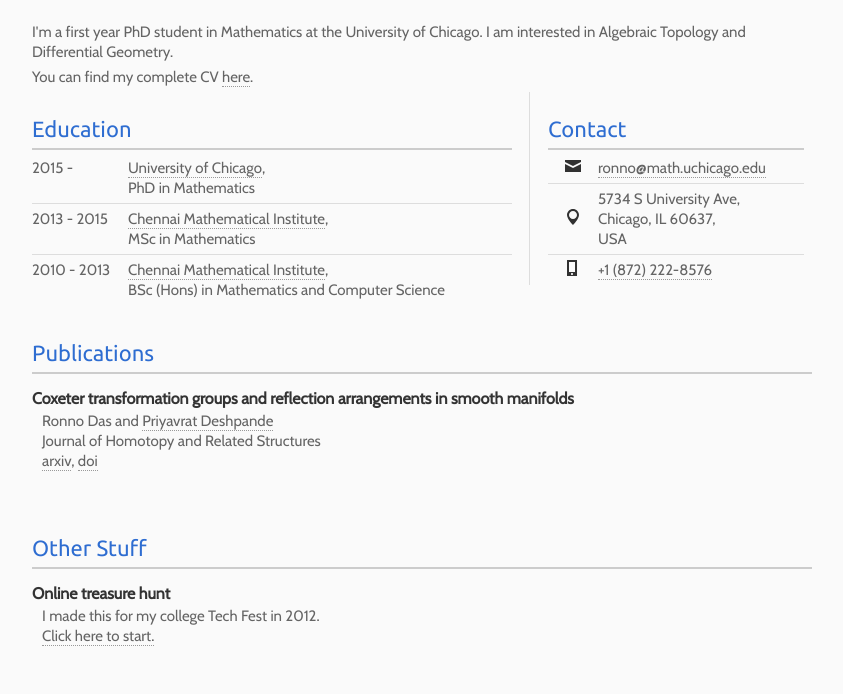
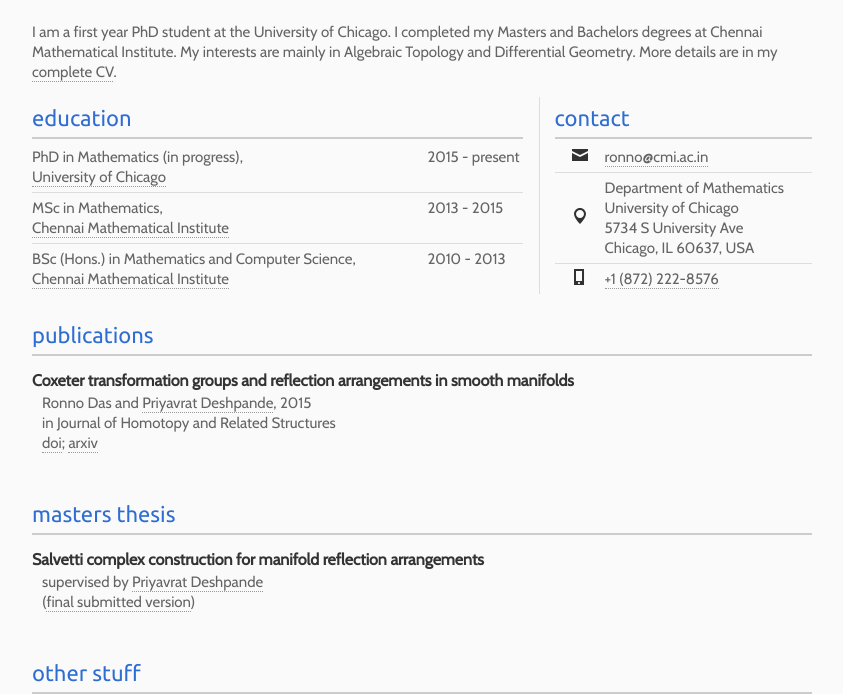
Before and after one commit to ronnodas/website, a plain HTML site: page index.html in a window 1280 px wide. Shown: the part 106-800 px from the top of the page, without its empty margins (218-1061 px from the left). Drawn offline with nearby package versions, Linux system fonts and the light colour scheme.

Commit message:
Updates made in Chicago.

```diff
--- a/index.html
+++ b/index.html
@@ -20,24 +20,27 @@
                     <p>This page is under construction. Venture at your own risk.</p>
                 </div>
             </div>
-            <p>I'm a first year PhD student in Mathematics at the University of Chicago. I am interested in Algebraic Topology and Differential Geometry.</p>
-            <p>You can find my complete CV <a href="https://www.dropbox.com/s/7twnxlmsrwpx81u/CV.pdf?raw=1">here</a>.</p>
-            <div>
+        <p>I am a first year PhD student at the University of Chicago.
+            I completed my Masters and Bachelors degrees at Chennai Mathematical Institute.
+            My interests are mainly in Algebraic Topology and Differential Geometry.
+            More details are in my <a href="https://www.dropbox.com/s/7twnxlmsrwpx81u/CV.pdf?raw=1">complete CV</a>.</p>
+        <div class="card">
           <div class="right">
-                    <h2>Contact</h2>
+            <h2>contact</h2>
             <table class="table-hover">
               <tr>
                 <td class="icon-column"><img src="email.svg" class="icon" alt="Email">
                 </td>
-                            <td><a href="mailto:ronno@math.uchicago.edu">ronno@math.uchicago.edu</a>
+                <td><a href="mailto:ronno@cmi.ac.in">ronno@cmi.ac.in</a>
                 </td>
               </tr>
               <tr>
                 <td class="icon-column"><img src="address.svg" class="icon" alt="Address">
                 </td>
-                            <td>5734 S University Ave,
-                                <br>Chicago, IL 60637,
-                                <br> USA</td>
+                <td>Department of Mathematics
+		  <br>University of Chicago
+                  <br>5734 S University Ave
+		  <br>Chicago, IL 60637, USA</td>
               </tr>
               <tr>
                 <td class="icon-column"><img src="phone.svg" class="icon" alt="Phone">
@@ -48,44 +51,55 @@
             </table>
           </div>
           <div class="left">
-                    <h2>Education</h2>
+            <h2>education</h2>
             <table class="table-hover">
               <tr>
-                            <td class="years">2015 -</td>
-                            <td><a href="http://math.uchicago.edu/">University of Chicago</a>,
-                                <br>PhD in Mathematics</td>
+                <td>PhD in Mathematics (in progress),
+		  <br><a href="http://math.uchicago.edu/">University of Chicago</a></td>
+		<td class="years">2015 - present</td>
               </tr>
               <tr>
+                <td>MSc in Mathematics,
+		  <br><a href="http://www.cmi.ac.in/">Chennai Mathematical Institute</a></td>
                 <td class="years">2013 - 2015</td>
-                            <td><a href="http://www.cmi.ac.in/">Chennai Mathematical Institute</a>,
-                                <br>MSc in Mathematics</td>
               </tr>
               <tr>
+                <td>BSc (Hons.) in Mathematics and Computer Science,
+		  <br><a href="http://www.cmi.ac.in/">Chennai Mathematical Institute</a></td>
                 <td class="years">2010 - 2013</td>
-                            <td><a href="http://www.cmi.ac.in/">Chennai Mathematical Institute</a>,
-                                <br>BSc (Hons) in Mathematics and Computer Science</td>
               </tr>
             </table>
           </div>
         </div>
         <div class="card">
-                <h2>Publications</h2>
+          <h2>publications</h2>
           <ul>
             <li>
               <h3>Coxeter transformation groups and reflection arrangements in smooth manifolds</h3>
-                        <p>Ronno Das and <a href="http://www.cmi.ac.in/~pdeshpande/">Priyavrat Deshpande</a>
-                            <br>Journal of Homotopy and Related Structures
-                            <br><a href="http://arxiv.org/abs/1408.3921">arxiv</a>, <a href="dx.doi.org/10.1007/s40062-015-0117-8">doi</a></p>
+              <p>Ronno Das and <a href="http://www.cmi.ac.in/~pdeshpande/">Priyavrat Deshpande</a>, 2015
+		<br>in Journal of Homotopy and Related Structures
+		<br><a href="http://dx.doi.org/10.1007/s40062-015-0117-8" title="10.1007/s40062-015-0117-8">doi</a>; <a href="http://arxiv.org/abs/1408.3921" title="1408.3921">arxiv</a>
+	      </p>
             </li>
           </ul>
         </div>
         <div class="card">
-                <h2>Other Stuff</h2>
+          <h2>masters thesis</h2>
           <ul>
             <li>
-                        <h3>Online treasure hunt</h3>
+              <h3>Salvetti complex construction for manifold reflection arrangements</h3>
+              <p>supervised by <a href="http://www.cmi.ac.in/~pdeshpande/">Priyavrat Deshpande</a>
+                <br>(<a href="https://www.dropbox.com/s/3yeqjk5sga56kk0/main.pdf?raw=1">final submitted version</a>)</p>
+            </li>
+          </ul>
+        </div>
+        <div class="card">
+          <h2>other stuff</h2>
+          <ul>
+            <li>
+              <h3>online treasure hunt</h3>
               <p>I made this for my college Tech Fest in 2012.
-                            <br><a href="oth/start.php"> Click here to start. </a>
+                <br><a href="oth/start.php"> Start at level 0. </a>
               </p>
             </li>
           </ul>
@@ -93,9 +107,10 @@
       </div>
     </div>
     <div id="footer" class="footer shower">
-        <div class="hidden">© 2015 Ronno Das &middot; Icons from <a href="http://useiconic.com/open/">Iconic</a>
+      <div class="hidden">
         <br/>By reading this fine print, you surrender your soul and all earthly possessions to the flying spaghetti monster (or whatever).
       </div>
+      &copy; 2015 Ronno Das &middot; Icons from <a href="http://useiconic.com/open/">Iconic</a> &middot; please let me know of errors/bugs
     </div>
 </body>
 
--- a/style.css
+++ b/style.css
@@ -5,10 +5,13 @@
     padding: 10px;
     width: calc(100% - 20px);
 }
+
 .footer {
     clear: both;
     color: #999;
+    font-size: 13px;
     height: 40px;
+    margin-bottom: 5px;
     margin-top: -40px;
     text-align: center;
     width: 100%;
@@ -18,20 +21,19 @@
     color: #999
 }
 .hidden {
-    color: #646464;
-    font-size: 13px;
+    font-size: 10px;
     text-align: center;
     visibility: hidden
 }
 .icon-column {
+    font-size: 18px;
+    text-align: center;
     width: 50px;
-    text-align: center;
-    font-size: 18px
 }
 .icon {
-    width: 16px;
     height: 16px;
     opacity: 0.8;
+    width: 16px;
 }
 .main {
     overflow: auto;
@@ -121,6 +123,7 @@ h2 {
     font: 22px Ubuntu, Helvetica, sans-serif;
     height: auto;
     margin-bottom: 3px;
+    margin-top: 2px;
     padding: 6px 0
 }
 h3 {
@@ -158,32 +161,32 @@ td .sprite {
     margin: auto
 }
 ul {
-    -moz-padding-start: 0;
-    -webkit-padding-start: 0;
     list-style: none;
     list-style-image: none;
     list-style-position: outside;
-    list-style-type: none
+    list-style-type: none;
+    -moz-padding-start: 0;
+    -webkit-padding-start: 0;
 }
 @media(min-width: 801px) {
     .right {
         border-left: 1px solid #ddd;
-        padding: 0 18px;
         float: right;
-        width: 32%
+        padding-left: 15px;
+        width: 33%
     }
     .left {
-        padding: 0 10px;
-        width: 60%;
-        float: left
+        float: left;
+        padding-right: 15px;
+        width: 63%;
     }
 }
 @media(max-width: 800px) {
-    .right, .left {
-        padding: 10px;
+    .left, .right {
+        display: block;
         float: left;
-        display: block;
-        margin: auto;
-        width: calc(100% - 20px)
+        margin: 0;
+
+        width: 100%
     }
 }
```
Lines whose indentation alone changed are shown as unchanged.
